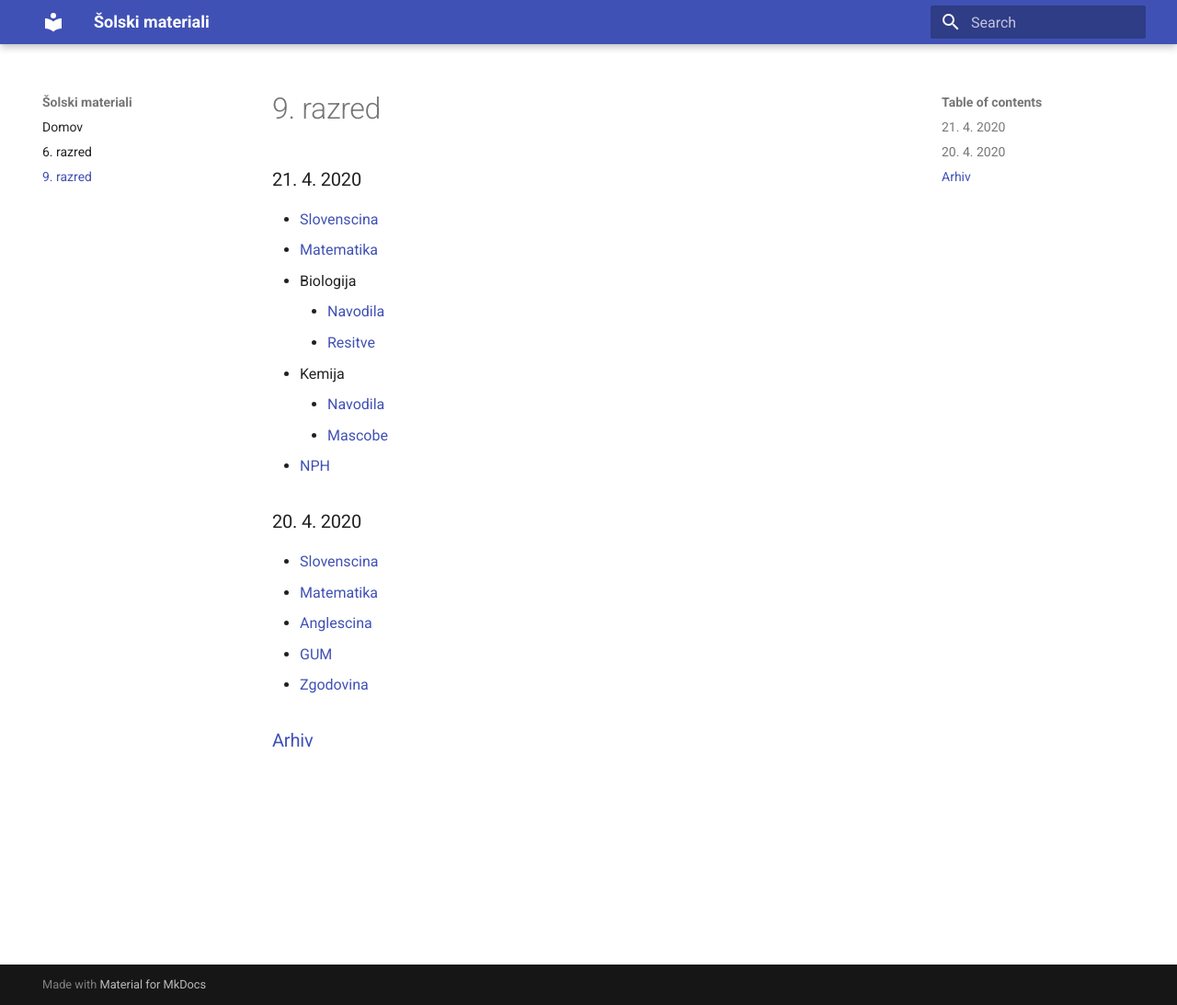
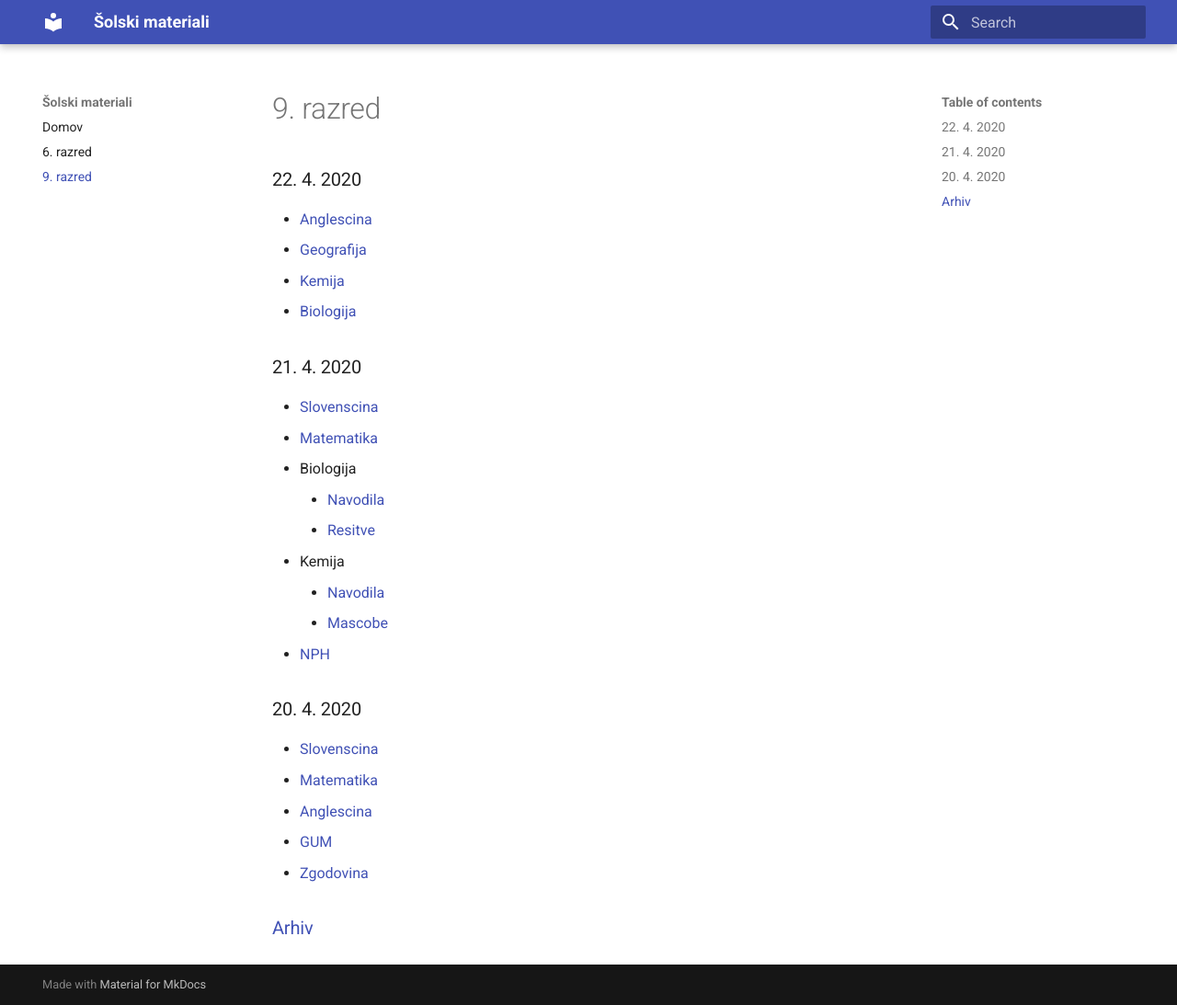
Before and after one commit to skyflyer/solski-materiali, an MkDocs documentation site: the page built from docs/9razred/index.md, in a window 1280 px wide and 1093 px high. Shown: the whole window at 92% size. Built offline with MkDocs 1.6.1 and Material for MkDocs 9.7.7, drawn with Linux system fonts in a browser that asks for light colours.

Commit message:
22. 4. 2020 - 9. razred

```diff
--- a/docs/9razred/index.md
+++ b/docs/9razred/index.md
@@ -2,6 +2,14 @@
 title: 9. razred
 summary: ucna snov za 9. razred
 ---
+
+### 22. 4. 2020
+
+* [Anglescina](anglescina/2020-04-22-anglescina.pdf)
+* [Geografija](geografija/2020-04-22-geografija.pdf)
+* [Kemija](kemija/2020-04-22-kemija.pdf)
+* [Biologija](biologija/2020-04-22-biologija.pdf)
+
 
 ### 21. 4. 2020
 
```
Also changed, not shown: 4 other files.
